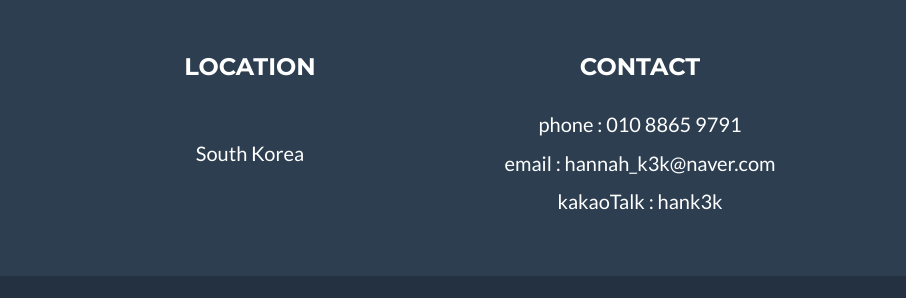
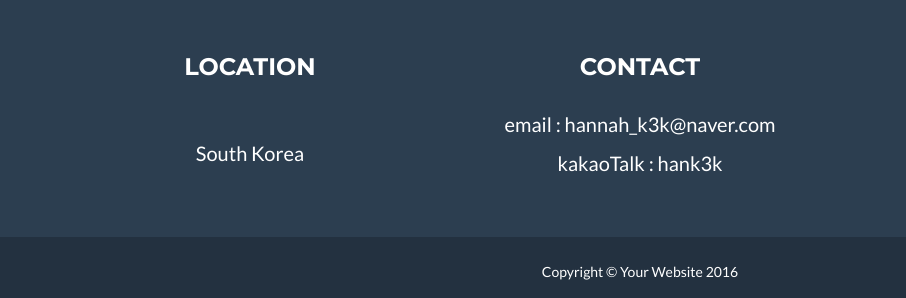
Before and after one commit to NEURRI/NEURRI.github.io, a plain HTML site: page index.html in a window 1280 px wide. Shown: the part 2600-2898 px from the top of the page, 0-906 px from the left. Drawn offline with nearby package versions, Linux system fonts and the light colour scheme.

Commit message:
first commit

```diff
--- a/index.html
+++ b/index.html
@@ -194,7 +194,6 @@
 
                     <div class="footer-col col-md-4">
                         <h3>Contact</h3>
-                        <p>phone : 010 8865 9791</p>
                         <p>email : hannah_k3k@naver.com</p>
                         <p>kakaoTalk : hank3k</p>
                     </div>
```
